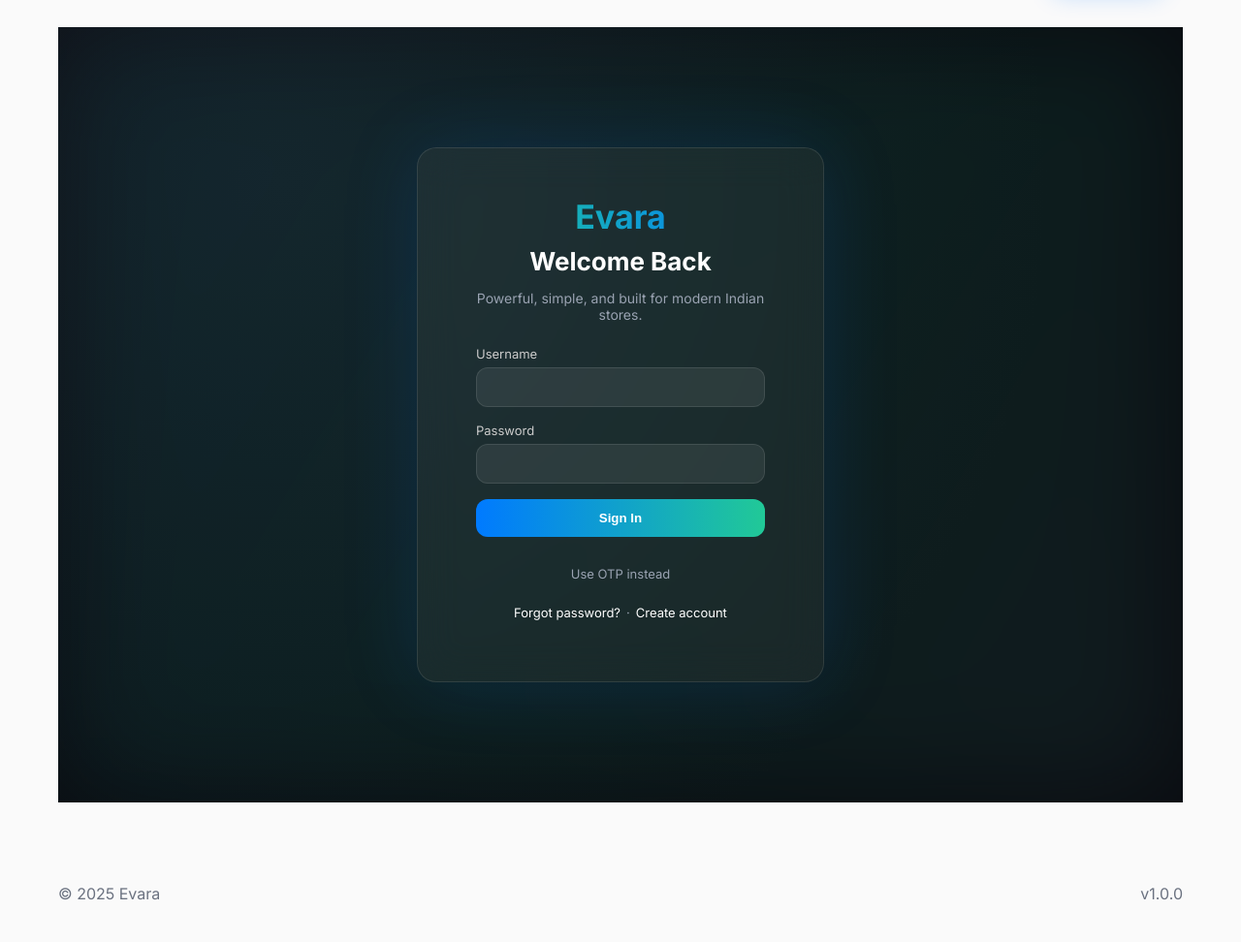
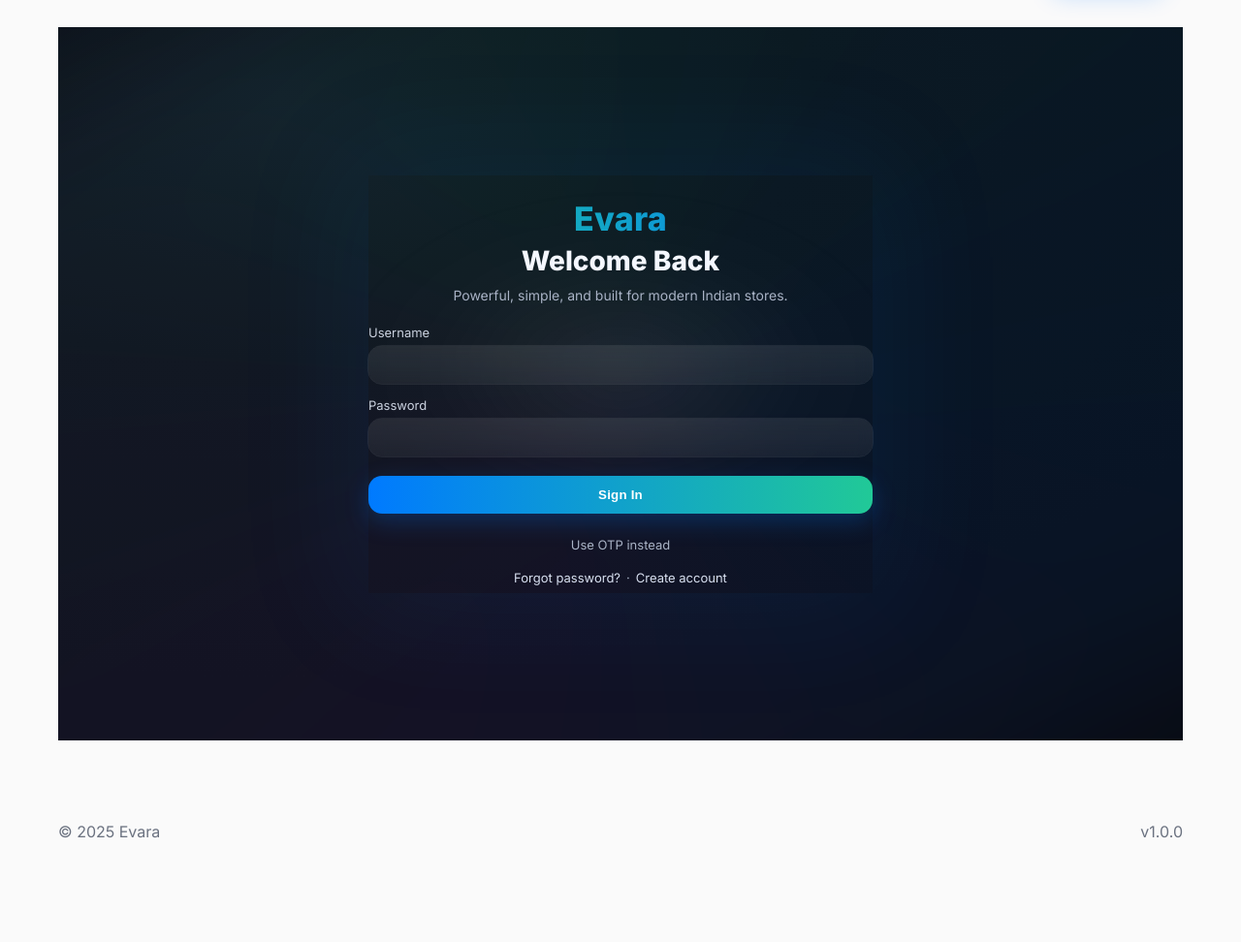
Before and after one commit to ishantswami13-crypto/BILLIONAIR-FIRST-PROJECT, a Flask app: page /login in a window 1280 px wide. Shown: the part 69-1041 px from the top of the page at 97% size. After the commit the page ends 934 px from the top, so only its background shows below. Run offline with Flask 3, Linux system fonts and the light colour scheme.

Commit message:
Restyle login page with glass auth layout

```diff
--- a/shopapp/static/css/app.css
+++ b/shopapp/static/css/app.css
@@ -93,147 +93,138 @@
   .ev-links{display:none}
 }
 
-/* Evara Login */
-.login-hero{
+/* ===== Evara Auth (no box, premium glass) ===== */
+
+.evara-auth{
   position:relative;
-  height:100vh;
+  min-height:calc(100vh - 64px);
+  display:grid;
+  place-items:center;
+  overflow:hidden;
+  background: radial-gradient(1200px 600px at 20% 10%, #101621 0%, #0a0d13 45%, #080a10 100%);
+}
+
+.ea-ambient{
+  position:absolute; inset:-20%;
+  background: conic-gradient(from 180deg at 50% 50%, #21c99722, #007aff22, #9b5cff22, #21c99722);
+  filter: blur(80px);
+  animation: eaFlow 18s ease-in-out infinite;
+  opacity:.65;
+}
+
+.ea-spot{
+  position:absolute; width:60vw; height:60vh; max-width:980px; max-height:620px;
+  border-radius:48%;
+  background: radial-gradient(closest-side, #ffffff12 0%, #ffffff03 50%, transparent 80%);
+  filter: blur(16px);
+  transform: translateY(-2vh);
+}
+
+.ea-shell{
+  position:relative; z-index:2;
+  width:min(96vw, 520px);
+  text-align:center;
+  padding:24px 0 8px;
+  box-shadow: 0 0 120px 20px rgba(0,122,255,.08);
+}
+
+.ea-brand{
+  margin:0 0 6px 0;
+  font-size:34px; font-weight:800; letter-spacing:0.2px;
+  background: linear-gradient(90deg, #21c997, #007aff);
+  -webkit-background-clip:text; -webkit-text-fill-color:transparent;
+}
+
+.ea-title{ margin:0; font-size:28px; font-weight:800; color:#f4f7ff; }
+.ea-sub{ margin:10px 0 22px; color:#a9b3c6; font-size:14px; }
+
+.ea-form{
+  display:grid; gap:14px;
+  margin-inline:auto; width:100%;
+}
+.ea-field{ display:grid; gap:6px; text-align:left; }
+.ea-field span{ color:#cbd3e0; font-size:13px; }
+.ea-field input{
+  width:100%;
+  -webkit-appearance:none; appearance:none;
+  border:none;
+  border-radius:14px;
+  padding:12px 14px;
+  color:#eef3ff;
+  background: linear-gradient(180deg, rgba(255,255,255,.09), rgba(255,255,255,.06));
+  outline:1px solid rgba(255,255,255,.08);
+  transition: box-shadow .2s ease, outline-color .2s ease, background .2s ease;
+  backdrop-filter: blur(8px);
+}
+.ea-field input::placeholder{ color:#aab3c3; }
+.ea-field input:focus{
+  outline-color:#3b82f6;
+  background: linear-gradient(180deg, rgba(255,255,255,.11), rgba(255,255,255,.07));
+  box-shadow: 0 0 0 4px rgba(59,130,246,.15);
+}
+
+.ea-msg{
+  margin-top:4px;
+  background: linear-gradient(180deg, #4a1d63, #2b1637);
+  border:1px solid rgba(255,255,255,.08);
+  color:#f2d8ff;
+  padding:10px 12px;
+  border-radius:12px;
+  font-size:13px;
+}
+.ea-msg span{display:block;}
+.ea-msg.ea-msg--ok{
+  background: linear-gradient(180deg, #1f513f, #16332a);
+  border-color:rgba(33,201,151,.28);
+  color:#c8f7e9;
+}
+
+.ea-btn{
+  margin-top:6px;
+  border:none; cursor:pointer;
+  width:100%;
+  color:white; font-weight:700; letter-spacing:.2px;
+  padding:12px 14px; border-radius:14px;
+  background: linear-gradient(90deg, #007aff, #21c997);
+  box-shadow: 0 8px 24px rgba(0,122,255,.25);
+  transition: transform .18s ease, box-shadow .18s ease, opacity .18s ease;
+}
+.ea-btn:hover{ transform: translateY(-1px); box-shadow: 0 10px 28px rgba(0,122,255,.32); }
+.ea-btn:active{ transform: translateY(0); box-shadow: 0 6px 18px rgba(0,122,255,.22); }
+
+.ea-link{
+  display:inline-block; margin-top:10px;
+  font-size:13px; color:#a9b3c6; text-decoration:none;
+}
+.ea-link:hover{ color:#d8e0f0; }
+
+.ea-sub-links{
+  margin-top:18px;
+  font-size:13px;
+  color:#a9b3c6;
   display:flex;
   align-items:center;
   justify-content:center;
-  background:radial-gradient(circle at 20% 20%, #14171f, #090a0f 70%);
-  overflow:hidden;
-  animation:fadeIn 1s ease forwards;
+  gap:6px;
 }
-.login-bg{
-  position:absolute;
-  inset:0;
-  z-index:1;
-}
-.login-bg::before{
-  content:'';
-  position:absolute;
-  inset:0;
-  background:linear-gradient(120deg, #007aff33, #21c99733, #ff77e933);
-  background-size:300% 300%;
-  animation:gradientFlow 10s ease infinite;
-  filter:blur(60px);
-  opacity:.5;
-}
-.login-card{
-  position:relative;
-  z-index:2;
-  backdrop-filter:blur(20px);
-  background:rgba(255, 255, 255, .05);
-  border:1px solid rgba(255,255,255,.1);
-  border-radius:20px;
-  padding:50px 60px;
-  text-align:center;
-  box-shadow:0 0 80px rgba(0, 122, 255, .15);
-  max-width:420px;
-  width:100%;
-  color:#fff;
-  transform:translateY(20px);
-  animation:slideUp .8s ease forwards;
-}
-.brand{
-  font-size:34px;
-  background:linear-gradient(90deg, #21c997, #007aff);
-  -webkit-background-clip:text;
-  -webkit-text-fill-color:transparent;
-  margin:0 0 10px;
-}
-.welcome{
-  margin:0;
-  font-size:26px;
-  font-weight:700;
-}
-.login-sub{
-  color:#9aa3b2;
-  font-size:14px;
-  margin-bottom:24px;
-}
-.login-form{
-  display:flex;
-  flex-direction:column;
-  gap:16px;
-}
-.input-group{
-  text-align:left;
-}
-.input-group label{
-  font-size:13px;
-  color:#ccc;
-  display:block;
-  margin-bottom:6px;
-}
-.input-group input{
-  width:100%;
-  padding:12px 14px;
-  border-radius:12px;
-  background:rgba(255,255,255,.08);
-  border:1px solid rgba(255,255,255,.1);
-  color:#fff;
-  outline:none;
-}
-.login-alert{
-  background:rgba(255, 119, 233, .1);
-  border:1px solid rgba(255, 119, 233, .25);
-  color:#ffc4f5;
-  padding:12px;
-  border-radius:12px;
-  font-size:13px;
-  text-align:left;
-}
-.login-alert span{display:block}
-.login-alert.ok{
-  background:rgba(33, 201, 151, .12);
-  border-color:rgba(33, 201, 151, .3);
-  color:#b2f2e4;
-}
-.login-btn{
-  background:linear-gradient(90deg, #007aff, #21c997);
-  border:none;
-  padding:12px;
-  font-weight:700;
-  border-radius:12px;
-  cursor:pointer;
-  color:white;
-  transition:transform .2s ease;
-}
-.login-btn:hover{
-  transform:translateY(-2px);
-}
-.otp-link{
-  display:block;
-  margin-top:14px;
-  font-size:13px;
-  color:#9aa3b2;
+.ea-sub-links a{
+  color:#d8e0f0;
   text-decoration:none;
 }
-.otp-link:hover{color:#fff;}
-.login-footer{
-  margin-top:24px;
-  font-size:13px;
-  color:#9aa3b2;
-  display:flex;
-  gap:6px;
-  justify-content:center;
+.ea-sub-links a:hover{text-decoration:underline;}
+
+@keyframes eaFlow{
+  0%{ transform: rotate(0deg) scale(1); }
+  50%{ transform: rotate(180deg) scale(1.04); }
+  100%{ transform: rotate(360deg) scale(1); }
 }
-.login-footer a{
-  color:#fff;
-  text-decoration:none;
+
+.evara-auth .card,
+.evara-auth .panel,
+.evara-auth .bo-card,
+.evara-auth .box,
+.evara-auth .auth-card{
+  background: transparent !important;
+  border:0 !important;
+  box-shadow:none !important;
 }
-.login-footer a:hover{text-decoration:underline;}
-@keyframes gradientFlow{
-  0%{background-position:0% 50%;}
-  50%{background-position:100% 50%;}
-  100%{background-position:0% 50%;}
-}
-@keyframes slideUp{
-  from{opacity:0; transform:translateY(40px);}
-  to{opacity:1; transform:translateY(0);}
-}
-@keyframes fadeIn{
-  from{opacity:0;}
-  to{opacity:1;}
-}
--- a/shopapp/templates/auth/login.html
+++ b/shopapp/templates/auth/login.html
@@ -1,48 +1,52 @@
 {% extends "layout.html" %}
-{% block title %}Welcome Back · Evara{% endblock %}
+{% block title %}Welcome Back &middot; Evara{% endblock %}
+
 {% block content %}
+<section class="evara-auth">
+  <div class="ea-ambient"></div>
+  <div class="ea-spot"></div>
 
-<section class="login-hero">
-  <div class="login-bg"></div>
+  <div class="ea-shell">
+    <h1 class="ea-brand">Evara</h1>
+    <h2 class="ea-title">Welcome Back</h2>
+    <p class="ea-sub">Powerful, simple, and built for modern Indian stores.</p>
 
-  <div class="login-card">
-    <h1 class="brand">Evara</h1>
-    <h2 class="welcome">Welcome Back</h2>
-    <p class="login-sub">Powerful, simple, and built for modern Indian stores.</p>
+    <form method="POST" action="{{ url_for('auth.login') }}" class="ea-form">
+      <label class="ea-field">
+        <span>Username</span>
+        <input type="text" name="username" required autocomplete="username">
+      </label>
 
-    <form method="POST" action="{{ url_for('auth.login') }}" class="login-form">
-      <div class="input-group">
-        <label>Username</label>
-        <input type="text" name="username" autocomplete="username" required>
-      </div>
-      <div class="input-group">
-        <label>Password</label>
-        <input type="password" name="password" autocomplete="current-password" required>
-      </div>
+      <label class="ea-field">
+        <span>Password</span>
+        <input type="password" name="password" required autocomplete="current-password">
+      </label>
 
       {% with messages = get_flashed_messages() %}
         {% if messages %}
-          <div class="login-alert">
+          <div class="ea-msg">
             {% for message in messages %}
               <span>{{ message }}</span>
             {% endfor %}
           </div>
         {% endif %}
       {% endwith %}
+      {% if error %}
+        <div class="ea-msg">{{ error }}</div>
+      {% endif %}
       {% if info %}
-        <div class="login-alert ok">{{ info }}</div>
+        <div class="ea-msg ea-msg--ok">{{ info }}</div>
       {% endif %}
 
-      <button class="login-btn" type="submit">Sign In</button>
-      <a class="otp-link" href="{{ url_for('auth.verify_otp_route') }}">Use OTP instead</a>
+      <button type="submit" class="ea-btn">Sign In</button>
+      <a class="ea-link" href="{{ url_for('auth.verify_otp_route') }}">Use OTP instead</a>
     </form>
 
-    <p class="login-footer">
+    <div class="ea-sub-links">
       <a href="{{ url_for('auth.forgot') }}">Forgot password?</a>
-      <span aria-hidden="true">·</span>
+      <span aria-hidden="true">&middot;</span>
       <a href="{{ url_for('auth.register') }}">Create account</a>
-    </p>
+    </div>
   </div>
 </section>
-
 {% endblock %}
```
